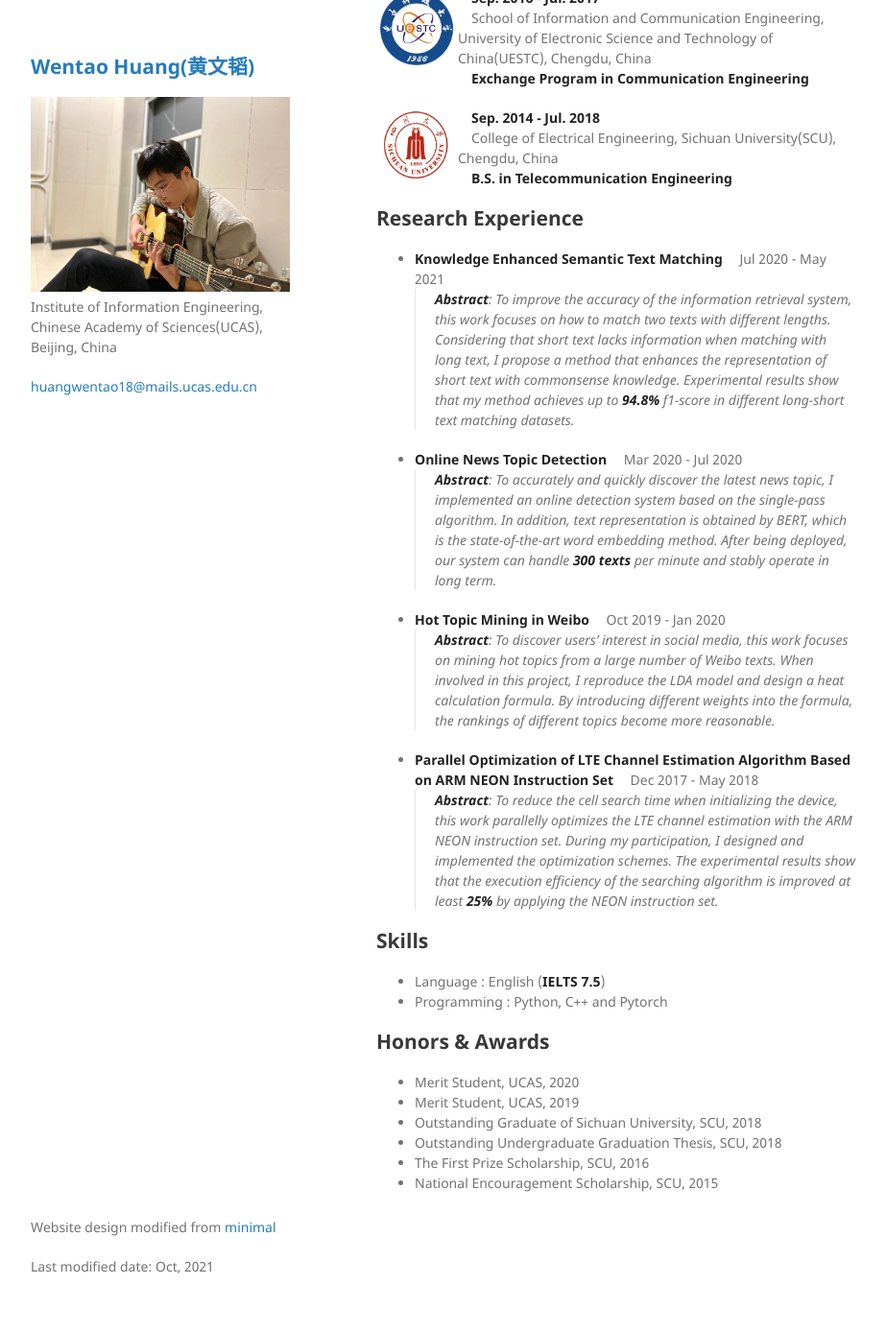
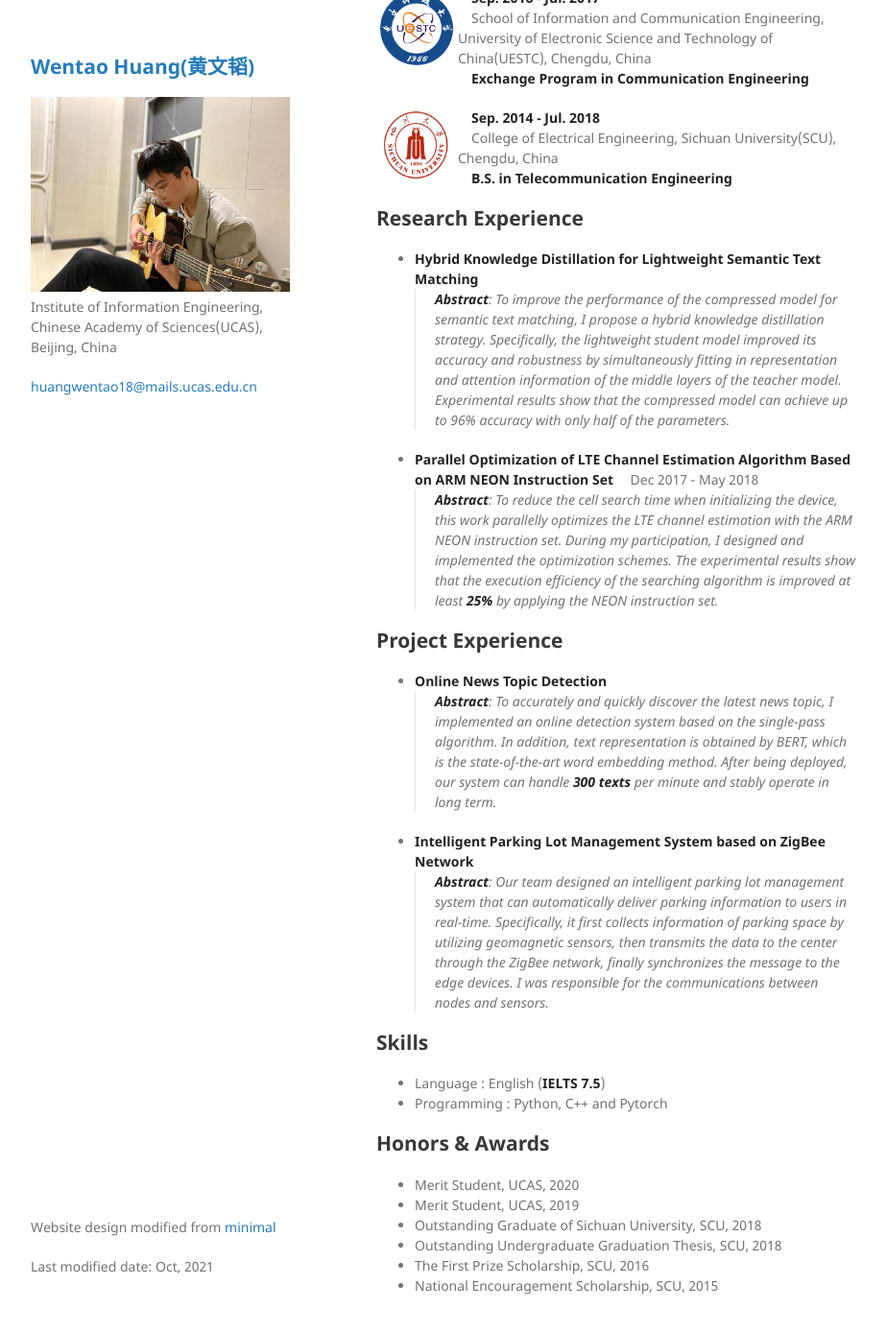
Before and after one commit to winston52/winston52.github.io, a Jekyll site: the page built from index.md, in a window 1280 px wide and 1400 px high, scrolled down 344 px. Shown: the top 1388 px of the window at 96% size, without its empty margins (178-1101 px from the left). Built offline with Jekyll 4.4.1, drawn with Linux system fonts in a browser that asks for light colours; our own code applies the rules of GitHub Pages for plain Markdown files; some of the changed text lies outside the part shown.

Commit message:
Update index.md

```diff
--- a/index.md
+++ b/index.md
@@ -4,7 +4,7 @@ layout: default
 
 ## Biology
 
-Hi, I have received my master's degree from Institute of Information Engineering, Chinese Academy of Sciences in July 2021, focusing on **semantic text matching**.
+Hi, I have received my master's degree from Institute of Information Engineering, Chinese Academy of Sciences in July 2021, focusing on **real-time text processing** and **embedded systems**.
 
 ## Education
 
@@ -25,19 +25,20 @@ Hi, I have received my master's degree from Institute of Information Engineering
 
 ## Research Experience
 
-* **Knowledge Enhanced Semantic Text Matching** &emsp;Jul 2020 - May 2021
-> **Abstract**: To improve the accuracy of the information retrieval system, this work focuses on how to match two texts with different lengths. Considering that short text lacks information when matching with long text, I propose a method that enhances the representation of short text with commonsense knowledge. Experimental results show that my method achieves up to **94.8%** f1-score in different long-short text matching datasets.
-
-* **Online News Topic Detection** &emsp;Mar 2020 - Jul 2020
-> **Abstract**: To accurately and quickly discover the latest news topic, I implemented an online detection system based on the single-pass algorithm. In addition, text representation is obtained by BERT, which is the state-of-the-art word embedding method. After being deployed, our system can handle **300 texts** per minute and stably operate in long term.
-
-* **Hot Topic Mining in Weibo** &emsp;Oct 2019 - Jan 2020
-> **Abstract**: To discover users' interest in social media, this work focuses on mining hot topics from a large number of Weibo texts. When involved in this project, I reproduce the LDA model and design a heat calculation formula. By introducing different weights into the formula, the rankings of different topics become more reasonable.
+* **Hybrid Knowledge Distillation for Lightweight Semantic Text Matching**
+> **Abstract**: To improve the performance of the compressed model for semantic text matching, I propose a hybrid knowledge distillation strategy. Specifically, the lightweight student model improved its accuracy and robustness by simultaneously fitting in representation and attention information of the middle layers of the teacher model. Experimental results show that the compressed model can achieve up to 96% accuracy with only half of the parameters.
 
 * **Parallel Optimization of LTE Channel Estimation Algorithm Based on ARM NEON
 Instruction Set** &emsp;Dec 2017 - May 2018
 >  **Abstract**: To reduce the cell search time when initializing the device, this work parallelly optimizes the LTE channel estimation with the ARM NEON instruction set. During my participation, I designed and implemented the optimization schemes. The experimental results show that the execution efficiency of the searching algorithm is improved at least **25%** by applying the NEON instruction set.
 
+## Project Experience
+
+* **Online News Topic Detection**
+> **Abstract**: To accurately and quickly discover the latest news topic, I implemented an online detection system based on the single-pass algorithm. In addition, text representation is obtained by BERT, which is the state-of-the-art word embedding method. After being deployed, our system can handle **300 texts** per minute and stably operate in long term.
+
+* **Intelligent Parking Lot Management System based on ZigBee Network**
+> **Abstract**: Our team designed an intelligent parking lot management system that can automatically deliver parking information to users in real-time. Specifically, it first collects information of parking space by utilizing geomagnetic sensors, then transmits the data to the center through the ZigBee network, finally synchronizes the message to the edge devices. I was responsible for the communications between nodes and sensors.
 
 ## Skills
 * Language : English (**IELTS 7.5**)
```
